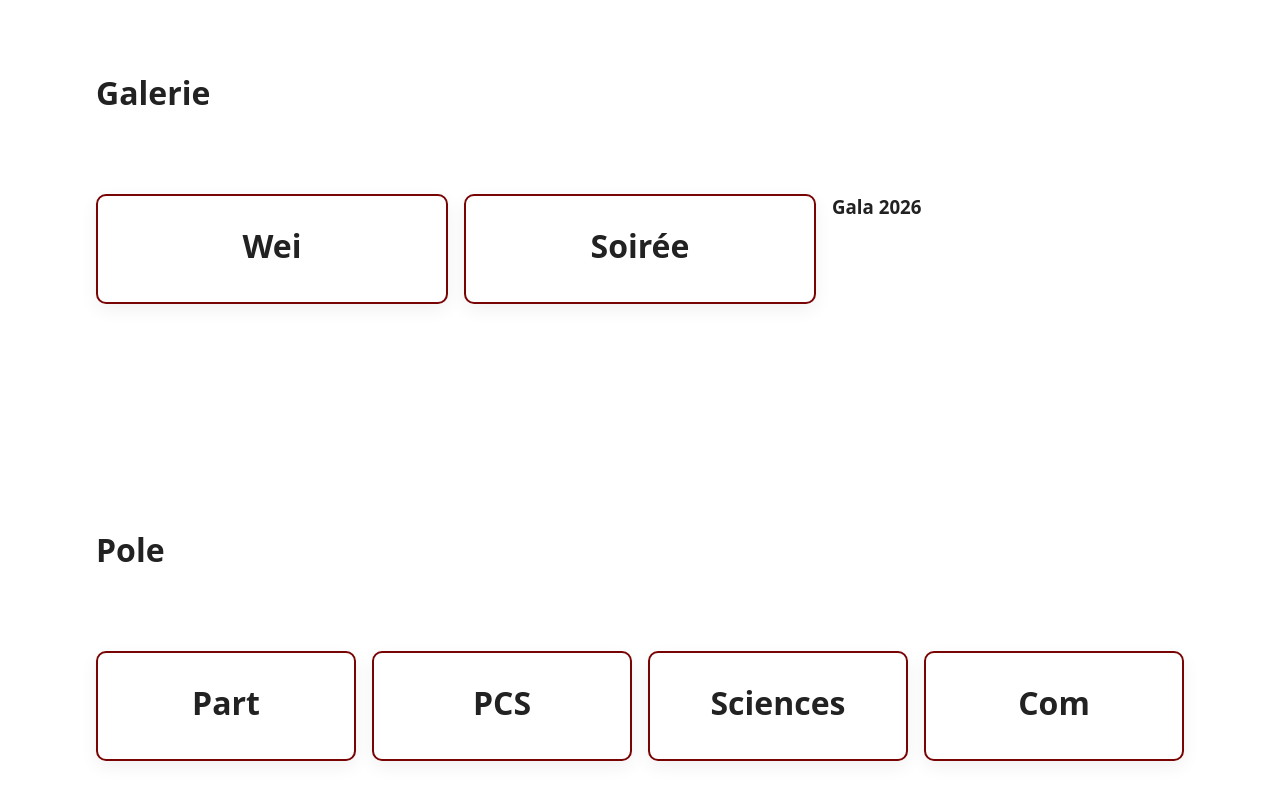
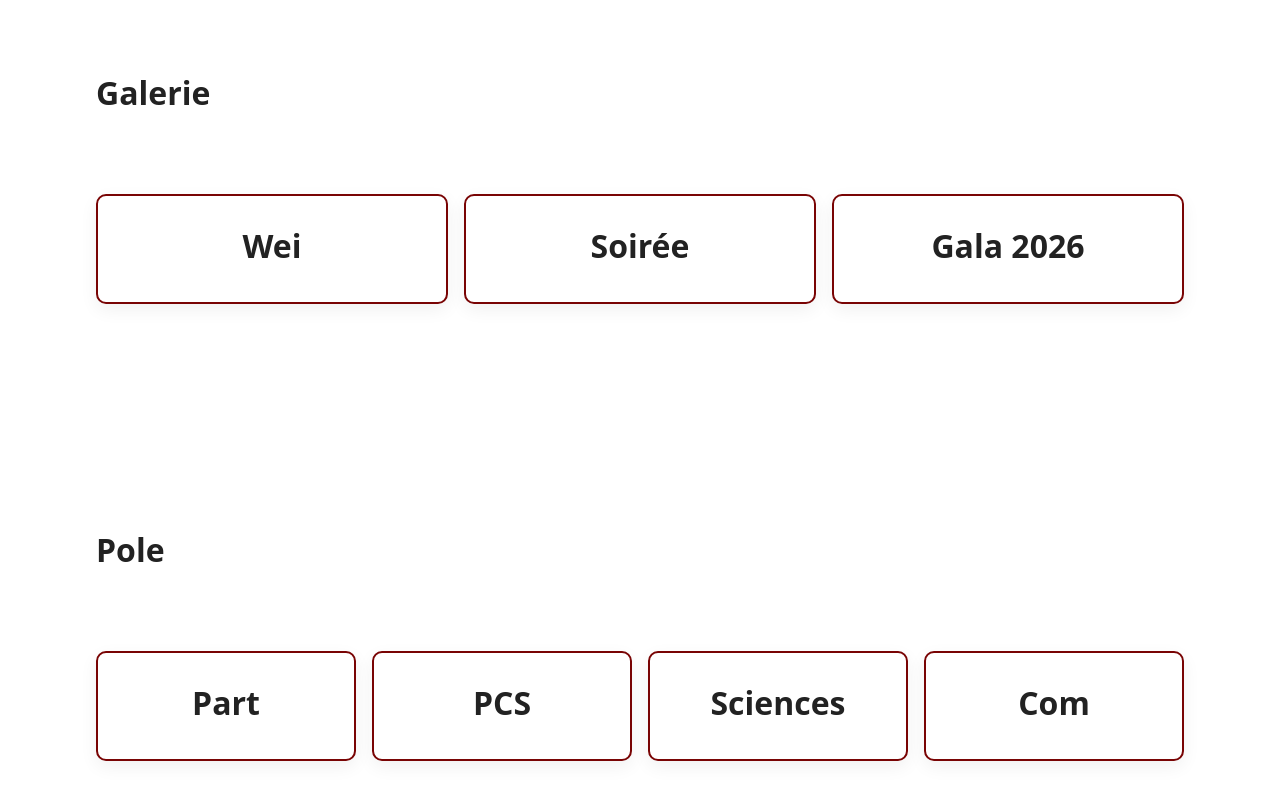
Before and after one commit to bilboli-univ/bilboli-univ.github.io, a plain HTML site: page index.html in a window 1280 px wide. Shown: the part 1778-2578 px from the top of the page. Drawn offline with Linux system fonts and the light colour scheme.

Commit message:
Fix link structure for Gala 2026 section

```diff
--- a/index.html
+++ b/index.html
@@ -55,9 +55,9 @@ Après inscription, chaque utilisateur associe une ou plusieurs photos de réfé
                     <h3>Soirée</h3>
                 </a>
 
-                <div class="galerie/gala_2026.html" data-section="gala_2026" class="section-card">
+                <a href="galerie/gala_2026.html" data-section="gala_2026" class="section-card">
                     <h3>Gala 2026</h3>
-                </div>
+                </a>
             </section>
         </div>
         </section>
```
